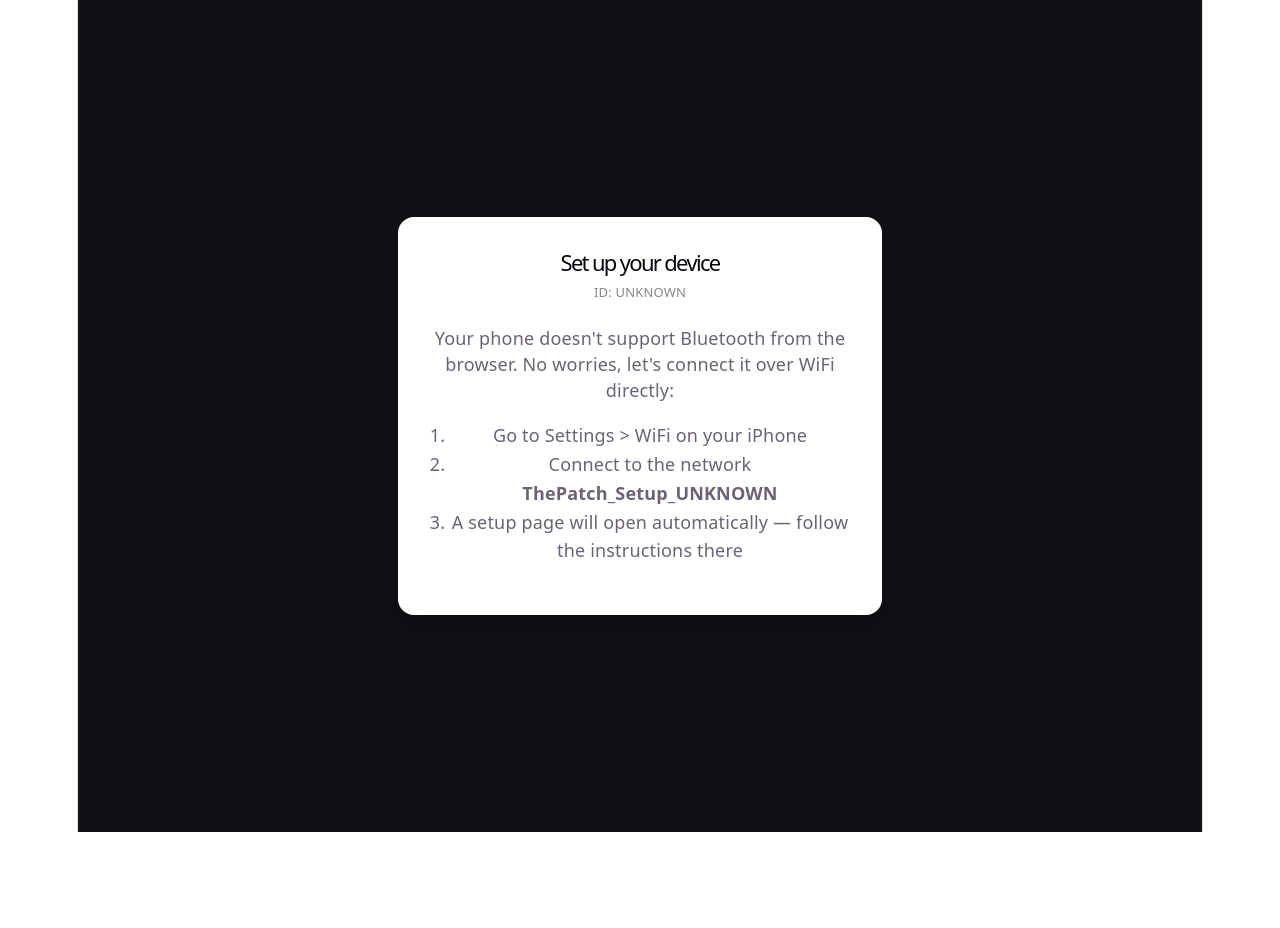
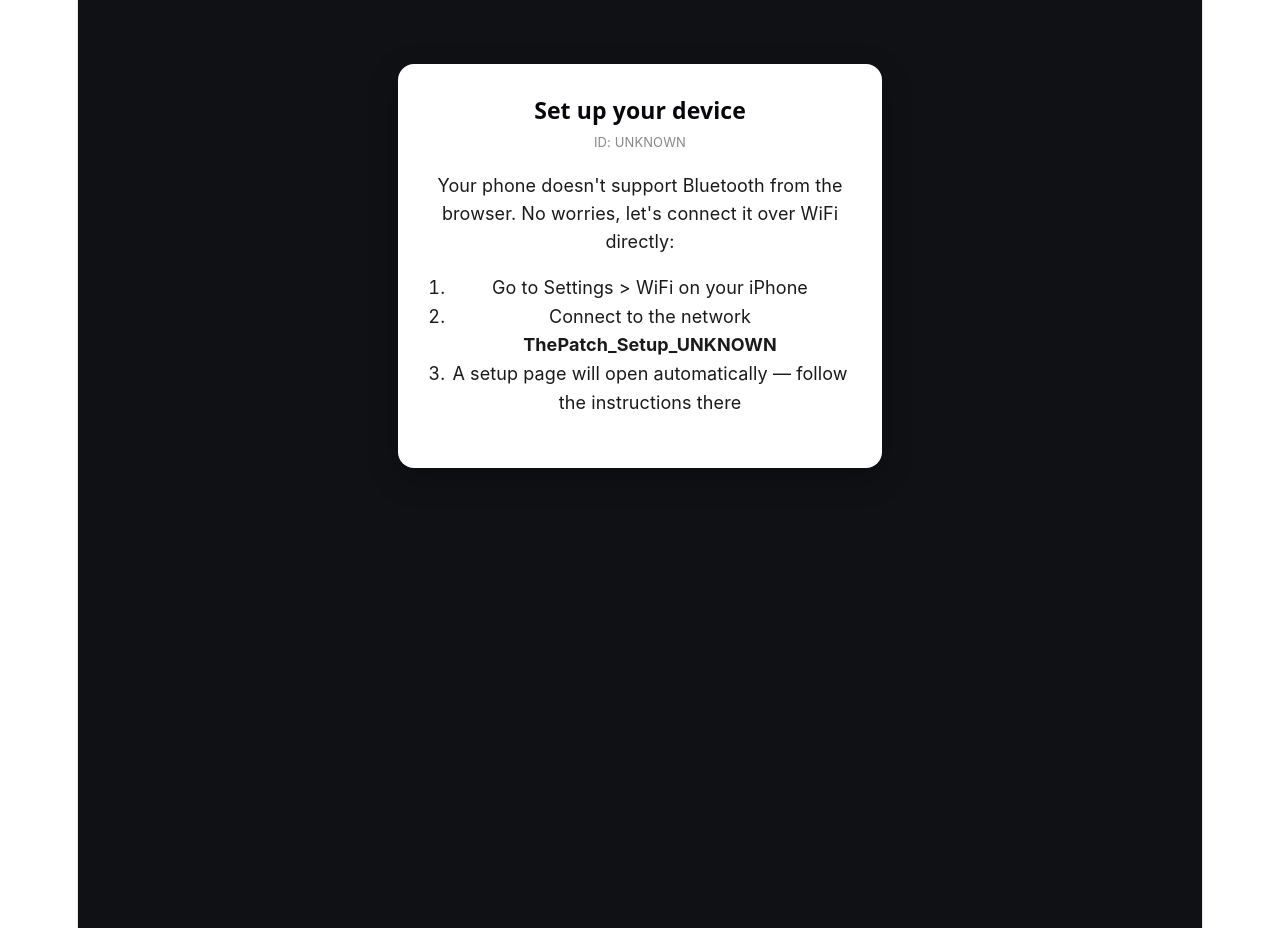
Before and after one commit to AreteusWeb/patch-onboarding, a React (Vite) app: page / in a window 1280 px wide. Before the commit the page ends 832 px from the top, so only its background shows below. Built offline with nearby package versions, Linux system fonts and the light colour scheme.

Commit message:
improve design

```diff
--- a/src/pages/DeviceSetupPage.jsx
+++ b/src/pages/DeviceSetupPage.jsx
@@ -229,6 +229,7 @@
               type="password"
               value={password}
               onChange={(e) => setPassword(e.target.value)}
+              autoComplete="current-password"
               required
             />
 
@@ -261,11 +262,11 @@
   page: {
     minHeight: "100vh",
     display: "flex",
-    alignItems: "center",
     justifyContent: "center",
+    alignItems: "flex-start",
     background: "#0f1115",
-    padding: 16,
-    fontFamily: "system-ui, -apple-system, sans-serif",
+    padding: "64px 16px",
+    fontFamily: "-apple-system, BlinkMacSystemFont, 'Segoe UI', Roboto, sans-serif",
   },
   card: {
     background: "#ffffff",
@@ -274,8 +275,18 @@
     maxWidth: 420,
     width: "100%",
     boxShadow: "0 10px 30px rgba(0,0,0,0.25)",
+    color: "#1a1a1a",
+    lineHeight: 1.55,
+    letterSpacing: "0.1px",
   },
-  title: { fontSize: 22, margin: 0, marginBottom: 4 },
+  title: {
+    fontSize: 23,
+    fontWeight: 650,
+    letterSpacing: "0.1px",
+    lineHeight: 1.3,
+    margin: 0,
+    marginBottom: 6,
+  },
   deviceId: { color: "#888", fontSize: 13, marginBottom: 20 },
   label: { display: "block", fontSize: 13, fontWeight: 600, marginTop: 16, marginBottom: 6 },
   input: {
```
